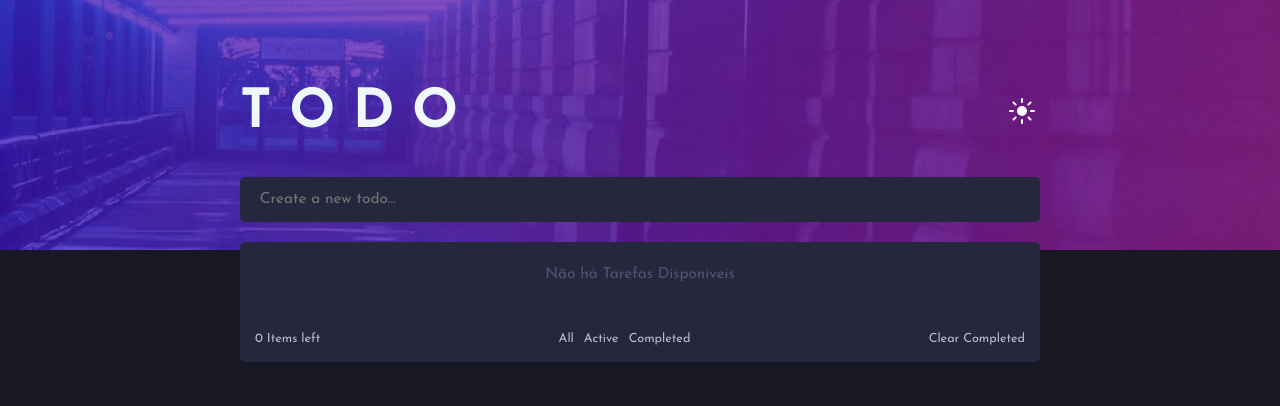
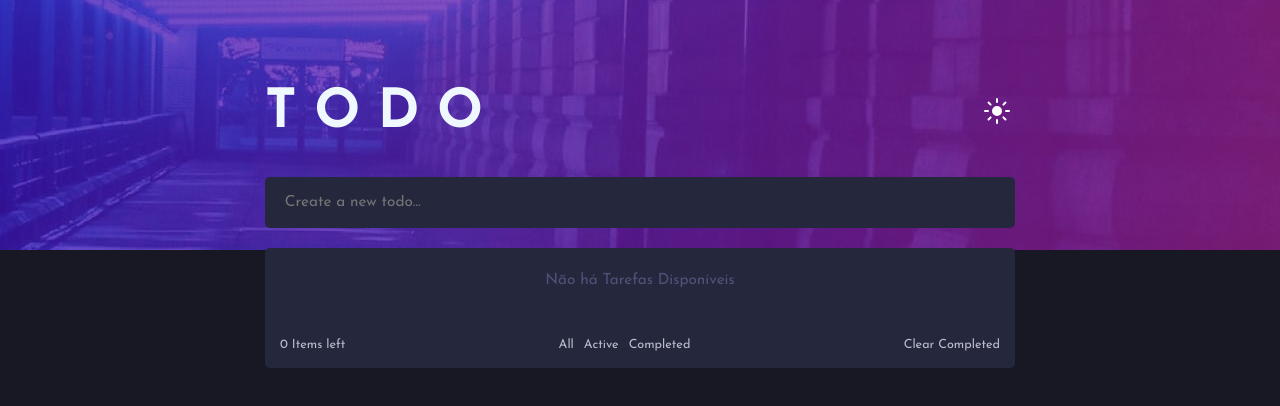
Before and after one commit to Nscmnt/todo-app, a React (Create React App) app: page / in a window 1280 px wide. Shown: the top 406 px of the page. Built offline with nearby package versions, Linux system fonts and the light colour scheme.

Commit message:
fix layout

```diff
--- a/src/components/Input.css
+++ b/src/components/Input.css
@@ -12,7 +12,7 @@
 .todo-input {
   width: 100%;
 
-  padding: 15px;
+  padding: 18px 15px;
 
   font-size: 0.852rem;
   color: rgb(202, 205, 232);
--- a/src/components/Todo.css
+++ b/src/components/Todo.css
@@ -1,5 +1,5 @@
 .todo-app {
-  max-width: 800px;
+  max-width: 750px;
   width: 90vw;
 
   margin-inline: auto;
```
